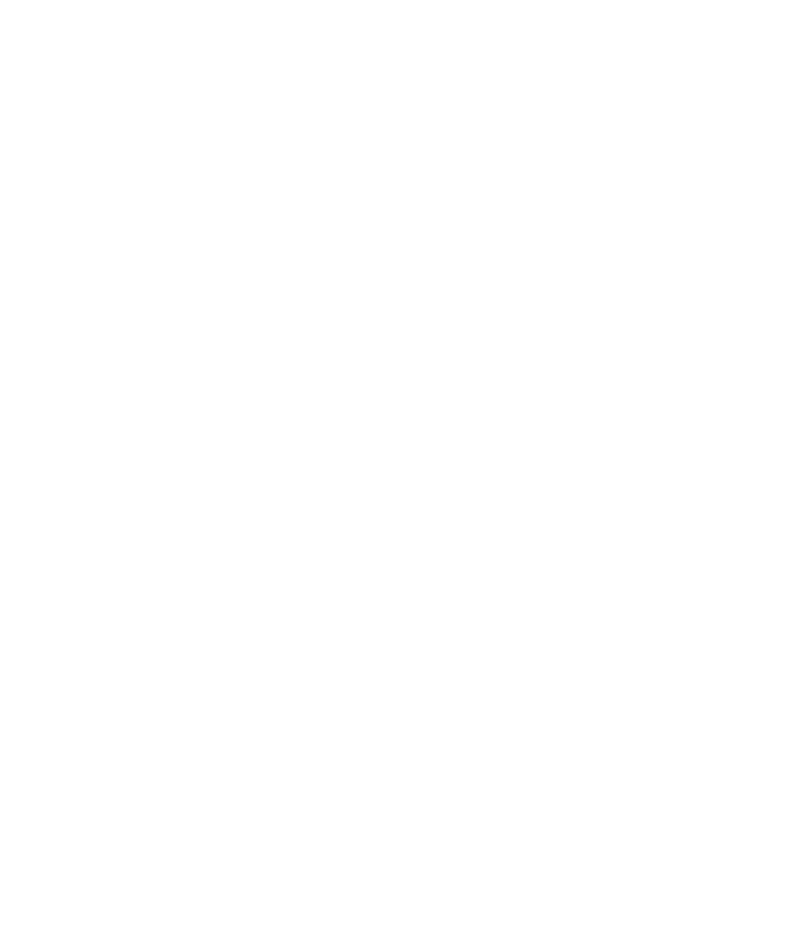
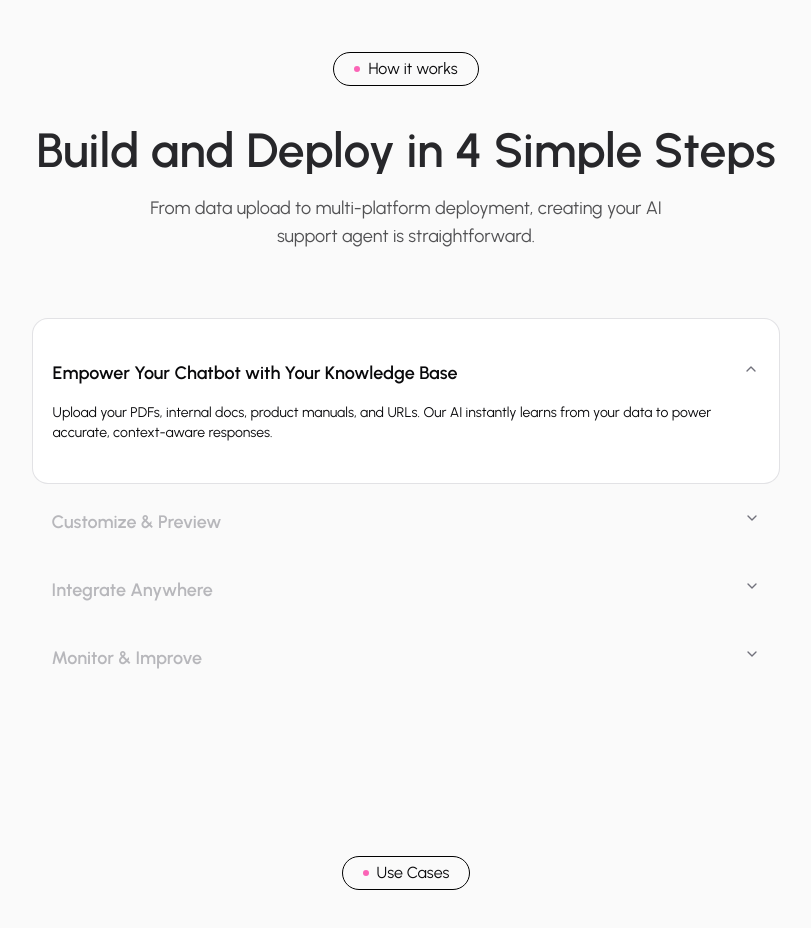
Before and after one commit to Ashutosh6393/Chatback, a Next.js app: page / in a window 1280 px wide. Shown: the part 1500-2428 px from the top of the page, without its empty margins (234-1045 px from the left). Before the commit the page ends 1472 px from the top, so only its background shows below. Built offline with nearby package versions, Linux system fonts and the light colour scheme; a web font is replaced by a local one.

Commit message:
create working page

```diff
--- a/package.json
+++ b/package.json
@@ -6,9 +6,10 @@
     "dev": "next dev --turbopack",
     "build": "next build",
     "start": "next start",
-    "lint": "next lint"
+    "fix": "pnpm biome check --write --unsafe ."
   },
   "dependencies": {
+    "@radix-ui/react-accordion": "^1.2.11",
     "@radix-ui/react-slot": "^1.2.3",
     "class-variance-authority": "^0.7.1",
     "clsx": "^2.1.1",
--- a/src/app/globals.css
+++ b/src/app/globals.css
@@ -66,6 +66,14 @@
 
   .flex-center {
     @apply flex items-center justify-center;
+  }
+
+  .main-h2 {
+    @apply bg-gradient-to-br from-zinc-800 to-zinc-800 bg-clip-text font-semibold text-5xl text-transparent;
+  }
+
+  .main-p {
+    @apply mt-5 text-center text-foreground/70 text-lg;
   }
 }
 
--- a/src/app/page.tsx
+++ b/src/app/page.tsx
@@ -1,6 +1,12 @@
+import HighlightCard from '@/components/common/HighlightCard'
 import PageTile from '@/components/common/PageTile'
+import {
+  Accordion,
+  AccordionContent,
+  AccordionItem,
+  AccordionTrigger,
+} from '@/components/ui/accordion'
 import { Button } from '@/components/ui/button'
-import HighlightCard from '@/components/common/HighlightCard'
 import { cn } from '@/lib/utils'
 import { BookOpen, Share2, Shield } from 'lucide-react'
 
@@ -10,19 +16,42 @@
       title: 'Custom Training',
       description:
         'Train your chatbot using internal documents, wikis, product manuals, links, and FAQs—no coding required.',
-      icon: <BookOpen className="w-10 h-10 text-pink-600" />,
+      icon: <BookOpen className="h-10 w-10 text-pink-600" />,
     },
     {
       title: 'Multi-Platform Integration',
       description:
         'Deploy your chatbot effortlessly on your website, Slack, WhatsApp, Telegram, and more using our versatile APIs and widgets.',
-      icon: <Share2 className="w-10 h-10 text-green-600" />,
+      icon: <Share2 className="h-10 w-10 text-green-600" />,
     },
     {
       title: 'Scalable & Secure',
       description:
         'Our platform ensures your chatbot is always up-to-date and secure, ready to handle any customer query.',
-      icon: <Shield className="w-10 h-10 text-blue-600" />,
+      icon: <Shield className="h-10 w-10 text-blue-600" />,
+    },
+  ]
+
+  const accordionData = [
+    {
+      title: 'Empower Your Chatbot with Your Knowledge Base',
+      description:
+        'Upload your PDFs, internal docs, product manuals, and URLs. Our AI instantly learns from your data to power accurate, context-aware responses.',
+    },
+    {
+      title: 'Customize & Preview',
+      description:
+        'Personalize the chatbot’s look and feel—logo, color, avatar, and tone. See live previews to match your brand perfectly',
+    },
+    {
+      title: 'Integrate Anywhere',
+      description:
+        'Add it to your website with a chat popover, or use our API. Connect effortlessly to platforms like Slack, WhatsApp, and Telegram.',
+    },
+    {
+      title: 'Monitor & Improve',
+      description:
+        'Track messages, engagement, and user behavior in real-time. Refine responses with insights and boost performance continuously.',
     },
   ]
   return (
@@ -62,23 +91,20 @@
           </div>
         </div>
       </main>
-      <section className="bg-light-gray py-20">
-        <div className="container">
-          <div id="highlights" className="flex flex-col items-center w-full">
+      <section id="highlights" className="bg-light-gray py-20">
+        <div id="highlights" className="container flex flex-col items-center">
           <div className="flex-center flex-col ">
             <PageTile title="Highlights" dotBgColor="bg-blue-400" />
-              <div className="mt-10 flex w-full flex-col items-center justify-between">
-                <h2 className=" font-semibold text-5xl bg-gradient-to-br from-zinc-800 to-zinc-800 bg-clip-text text-transparent">
-                  Why Choose Chatback?
-                </h2>
-                <p className="mt-5 text-center text-foreground/70 text-lg">
+            <div className="mt-10 w-full flex-center flex-col">
+              <h2 className="main-h2">Why Choose Chatback?</h2>
+              <p className="main-p">
                 Experience a seamless blend of customization, integration, and{' '}
                 <br />
                 scalability designed to elevate your customer support.
               </p>
             </div>
           </div>
-            <div className="flex justify-between items-stretch mt-15 gap-5 ">
+          <div className="mt-15 flex items-stretch justify-between gap-5 ">
             {highligtsCardData.map(({ title, description, icon }) => (
               <HighlightCard
                 key={title}
@@ -89,6 +115,52 @@
             ))}
           </div>
         </div>
+      </section>
+      <section id="working" className="bg-light-gray py-20">
+        <div className="container flex flex-col">
+          <div className="flex-center">
+            <PageTile title="How it works" dotBgColor="bg-pink-400" />
+          </div>
+          <div className="mt-10 flex-center flex-col">
+            <h2 className="main-h2">Build and Deploy in 4 Simple Steps</h2>
+            <p className="main-p">
+              From data upload to multi-platform deployment, creating your AI{' '}
+              <br />
+              support agent is straightforward.
+            </p>
+          </div>
+          <div className="mt-15 flex-center flex-col">
+            <Accordion
+              type="single"
+              collapsible
+              className="w-full md:w-[80%] lg:w-[60%]"
+              defaultValue="item-1"
+            >
+              {accordionData.map(({ title, description }, index) => (
+                <AccordionItem
+                  key={title}
+                  value={`item-${index + 1}`}
+                  className="my-2 rounded-2xl px-5 data-[state=open]:border-[1px] data-[state=open]:border-zinc-400/30 data-[state=closed]:border-none data-[state=open]:bg-white data-[state=open]:py-6"
+                >
+                  <AccordionTrigger className="font-semibold text-lg hover:no-underline data-[state=closed]:text-zinc-600/40 ">
+                    {title}
+                  </AccordionTrigger>
+                  <AccordionContent className="flex flex-col gap-4 text-pretty text-md">
+                    {description}
+                  </AccordionContent>
+                </AccordionItem>
+              ))}
+            </Accordion>
+          </div>
+        </div>
+      </section>
+      <section id="usecases" className="bg-light-gray py-20">
+        <div className="container flex flex-col">
+          <div className="flex-center">
+            <PageTile title="Use Cases" dotBgColor="bg-pink-400" />
+          </div>
+        </div>
+      </section>
 
       {/* <div id="working" className="flex-center flex-col">
             <h2>how it works</h2>
@@ -102,8 +174,6 @@
           <div id="contact" className="flex-center flex-col">
             <h2>contactus</h2>
           </div> */}
-        </div>
-      </section>
     </>
   )
 }
--- a/src/components/common/HighlightCard.tsx
+++ b/src/components/common/HighlightCard.tsx
@@ -5,10 +5,10 @@
   icon,
 }: { title: string; description: string; icon: JSX.Element }) => {
   return (
-    <div className="flex flex-1  flex-col min-w-[200px] p-5 py-10 bg-white rounded-2xl border-[1px] border-zinc-400/20">
+    <div className="flex min-w-[200px] flex-1 flex-col rounded-2xl border-[1px] border-zinc-400/20 bg-white p-5 py-10">
       {icon}
-      <h4 className="text-xl font-semibold mt-5">{title}</h4>
-      <p className="text-foreground/70 text-md mt-3 text-pretty">
+      <h4 className="mt-5 font-semibold text-xl">{title}</h4>
+      <p className="mt-3 text-pretty text-foreground/70 text-md">
         {description}
       </p>
     </div>
--- /dev/null
+++ b/src/components/ui/accordion.tsx
@@ -0,0 +1,66 @@
+'use client'
+
+import * as AccordionPrimitive from '@radix-ui/react-accordion'
+import { ChevronDownIcon } from 'lucide-react'
+import type * as React from 'react'
+
+import { cn } from '@/lib/utils'
+
+function Accordion({
+  ...props
+}: React.ComponentProps<typeof AccordionPrimitive.Root>) {
+  return <AccordionPrimitive.Root data-slot="accordion" {...props} />
+}
+
+function AccordionItem({
+  className,
+  ...props
+}: React.ComponentProps<typeof AccordionPrimitive.Item>) {
+  return (
+    <AccordionPrimitive.Item
+      data-slot="accordion-item"
+      className={cn('border-b last:border-b-0', className)}
+      {...props}
+    />
+  )
+}
+
+function AccordionTrigger({
+  className,
+  children,
+  ...props
+}: React.ComponentProps<typeof AccordionPrimitive.Trigger>) {
+  return (
+    <AccordionPrimitive.Header className="flex">
+      <AccordionPrimitive.Trigger
+        data-slot="accordion-trigger"
+        className={cn(
+          'flex flex-1 items-start justify-between gap-4 rounded-md py-4 text-left font-medium text-sm outline-none transition-all hover:underline focus-visible:border-ring focus-visible:ring-[3px] focus-visible:ring-ring/50 disabled:pointer-events-none disabled:opacity-50 [&[data-state=open]>svg]:rotate-180',
+          className,
+        )}
+        {...props}
+      >
+        {children}
+        <ChevronDownIcon className="pointer-events-none size-4 shrink-0 translate-y-0.5 text-muted-foreground transition-transform duration-200" />
+      </AccordionPrimitive.Trigger>
+    </AccordionPrimitive.Header>
+  )
+}
+
+function AccordionContent({
+  className,
+  children,
+  ...props
+}: React.ComponentProps<typeof AccordionPrimitive.Content>) {
+  return (
+    <AccordionPrimitive.Content
+      data-slot="accordion-content"
+      className="overflow-hidden text-sm data-[state=closed]:animate-accordion-up data-[state=open]:animate-accordion-down"
+      {...props}
+    >
+      <div className={cn('pt-0 pb-4', className)}>{children}</div>
+    </AccordionPrimitive.Content>
+  )
+}
+
+export { Accordion, AccordionItem, AccordionTrigger, AccordionContent }
```
Also changed, not shown: 1 other file (tests, documents, lock files or other folders). Lines whose indentation alone changed are shown as unchanged.
